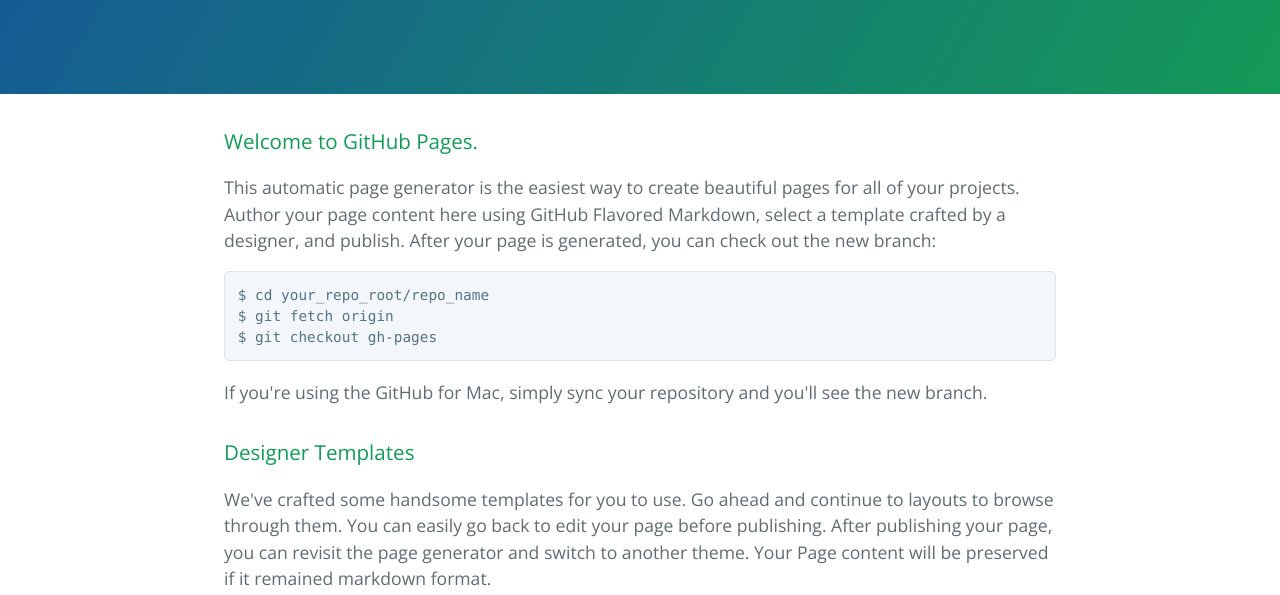
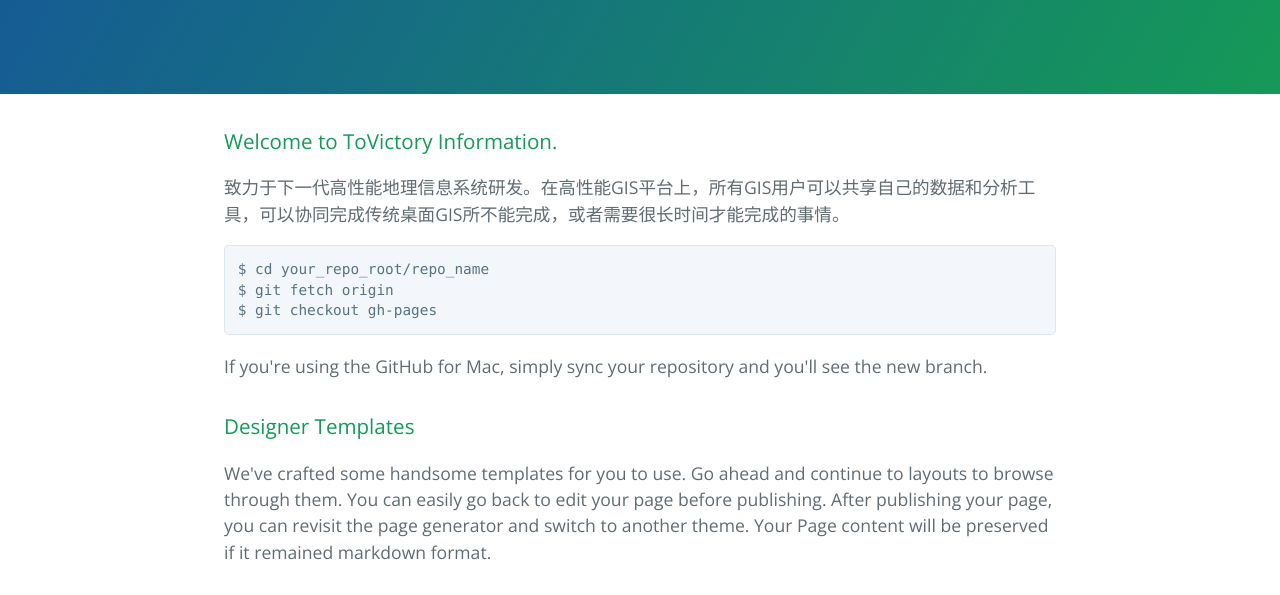
Before and after one commit to tovictory/tovictory.github.com, a plain HTML site: page index.html in a window 1280 px wide. Shown: the part 176-771 px from the top of the page. Drawn offline with nearby package versions, Linux system fonts and the light colour scheme.

Commit message:
Replace master branch with page content via GitHub

```diff
--- a/index.html
+++ b/index.html
@@ -2,7 +2,7 @@
 <html lang="en-us">
   <head>
     <meta charset="UTF-8">
-    <title>Tovictory.GitHub.com by 图为信息</title>
+    <title>Tovictory.GitHub.com by tovictory</title>
     <meta name="viewport" content="width=device-width, initial-scale=1">
     <link rel="stylesheet" type="text/css" href="stylesheets/normalize.css" media="screen">
     <link href='http://fonts.googleapis.com/css?family=Open+Sans:400,700' rel='stylesheet' type='text/css'>
@@ -17,9 +17,9 @@
 
     <section class="main-content">
       <h3>
-<a id="welcome-to-github-pages" class="anchor" href="#welcome-to-github-pages" aria-hidden="true"><span class="octicon octicon-link"></span></a>Welcome to GitHub Pages.</h3>
+<a id="welcome-to-tovictory-information" class="anchor" href="#welcome-to-tovictory-information" aria-hidden="true"><span class="octicon octicon-link"></span></a>Welcome to ToVictory Information.</h3>
 
-<p>This automatic page generator is the easiest way to create beautiful pages for all of your projects. Author your page content here using GitHub Flavored Markdown, select a template crafted by a designer, and publish. After your page is generated, you can check out the new branch:</p>
+<p>致力于下一代高性能地理信息系统研发。在高性能GIS平台上，所有GIS用户可以共享自己的数据和分析工具，可以协同完成传统桌面GIS所不能完成，或者需要很长时间才能完成的事情。</p>
 
 <pre><code>$ cd your_repo_root/repo_name
 $ git fetch origin
```
Also changed, not shown: params.json (+1 -1 lines).
